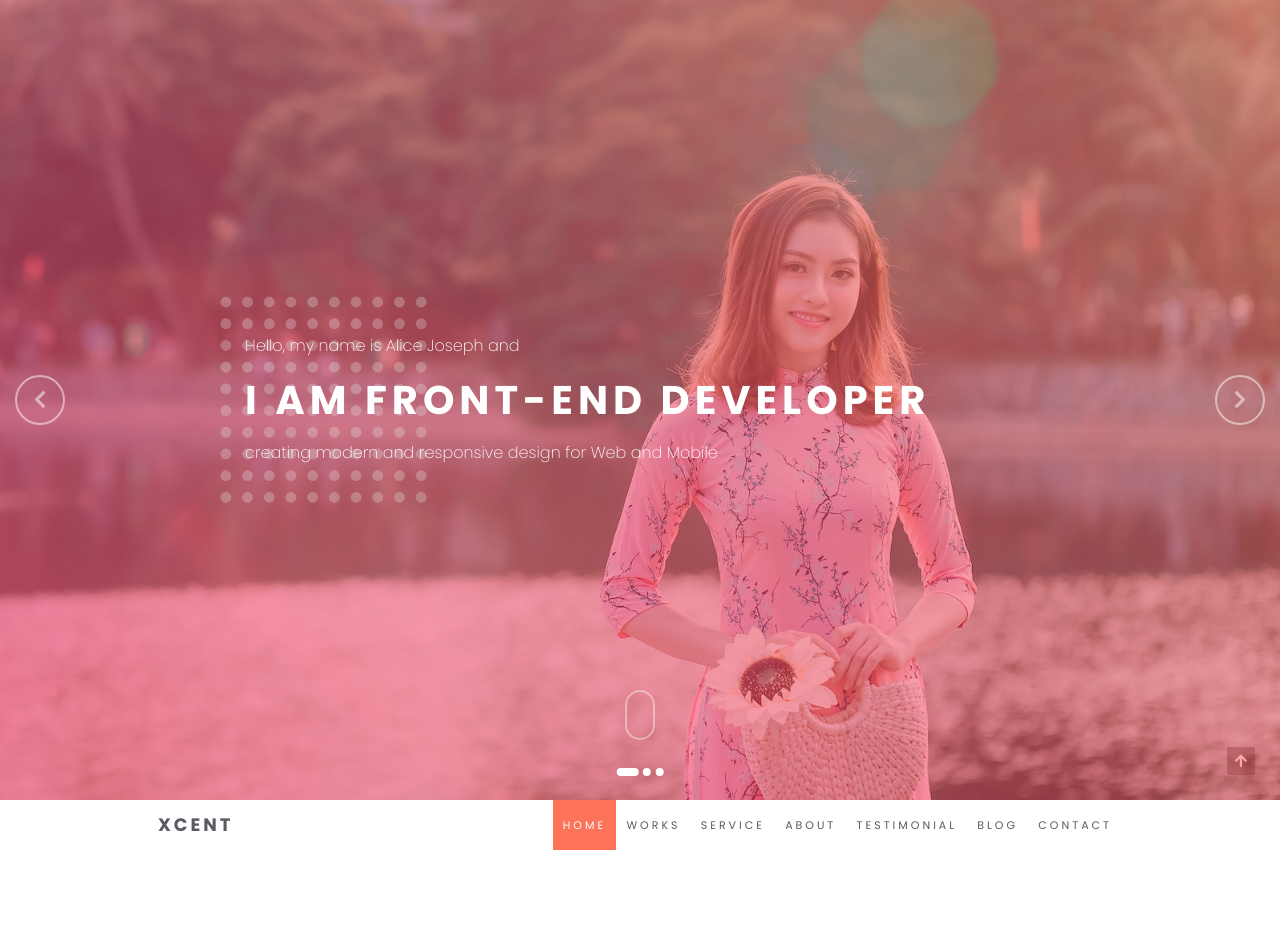
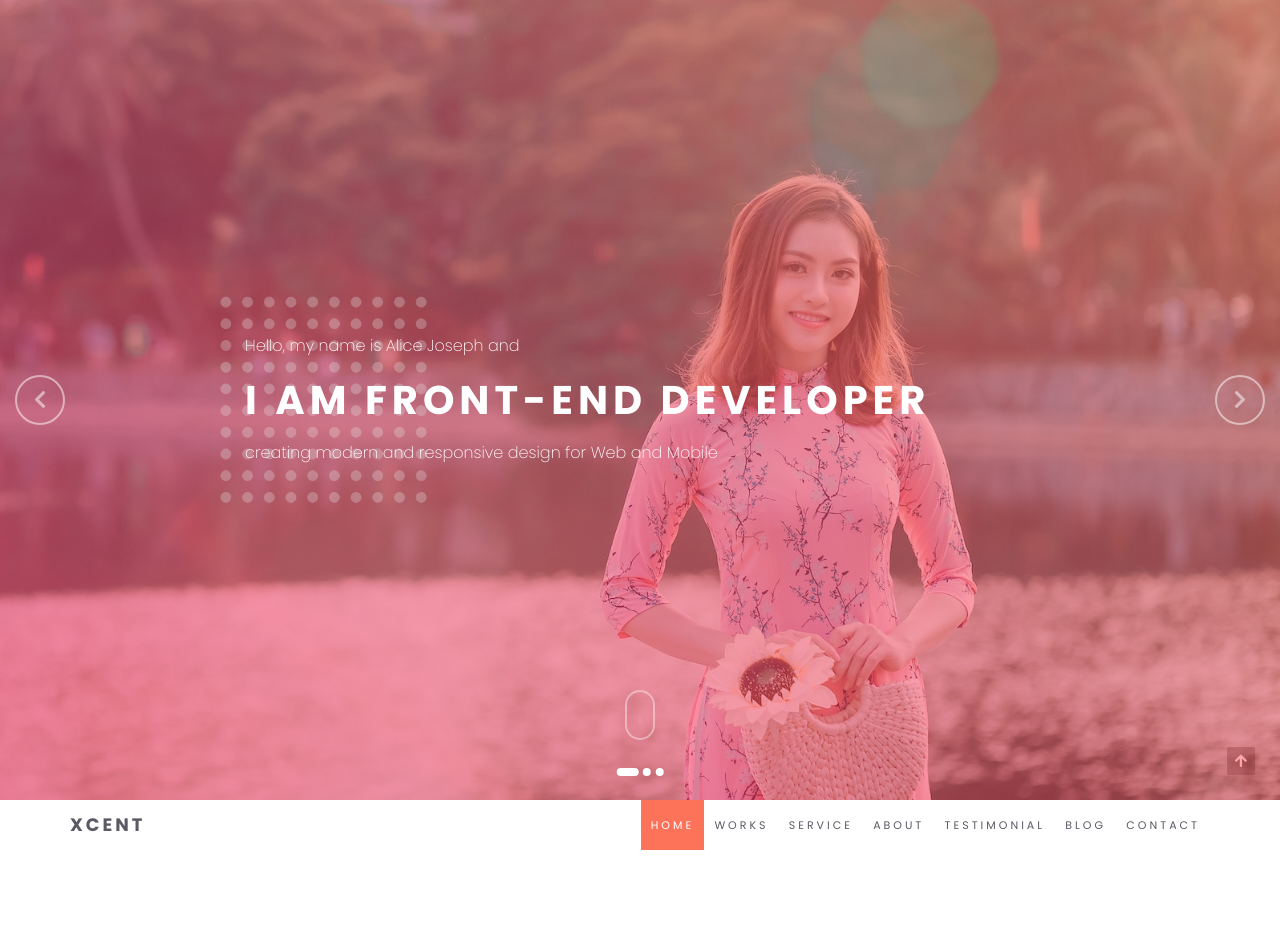
Before and after one commit to huynhthiailinh/xcent, a plain HTML site: page index.html in a window 1280 px wide. Shown: the top 927 px of the page. Drawn offline with Linux system fonts and the light colour scheme; a web font is replaced by a local one.

Commit message:
hotfix: fix container width for large screen

```diff
--- a/assets/css/responsive.css
+++ b/assets/css/responsive.css
@@ -1,5 +1,11 @@
 /* PC */
-@media (min-width: 1025px) {
+@media (min-width: 1200px) {
+  .container {
+    width: 1170px;
+  }
+}
+
+@media (min-width: 1025px) and (max-width: 1199px) {
   .container {
     width: 994px;
   }
```
